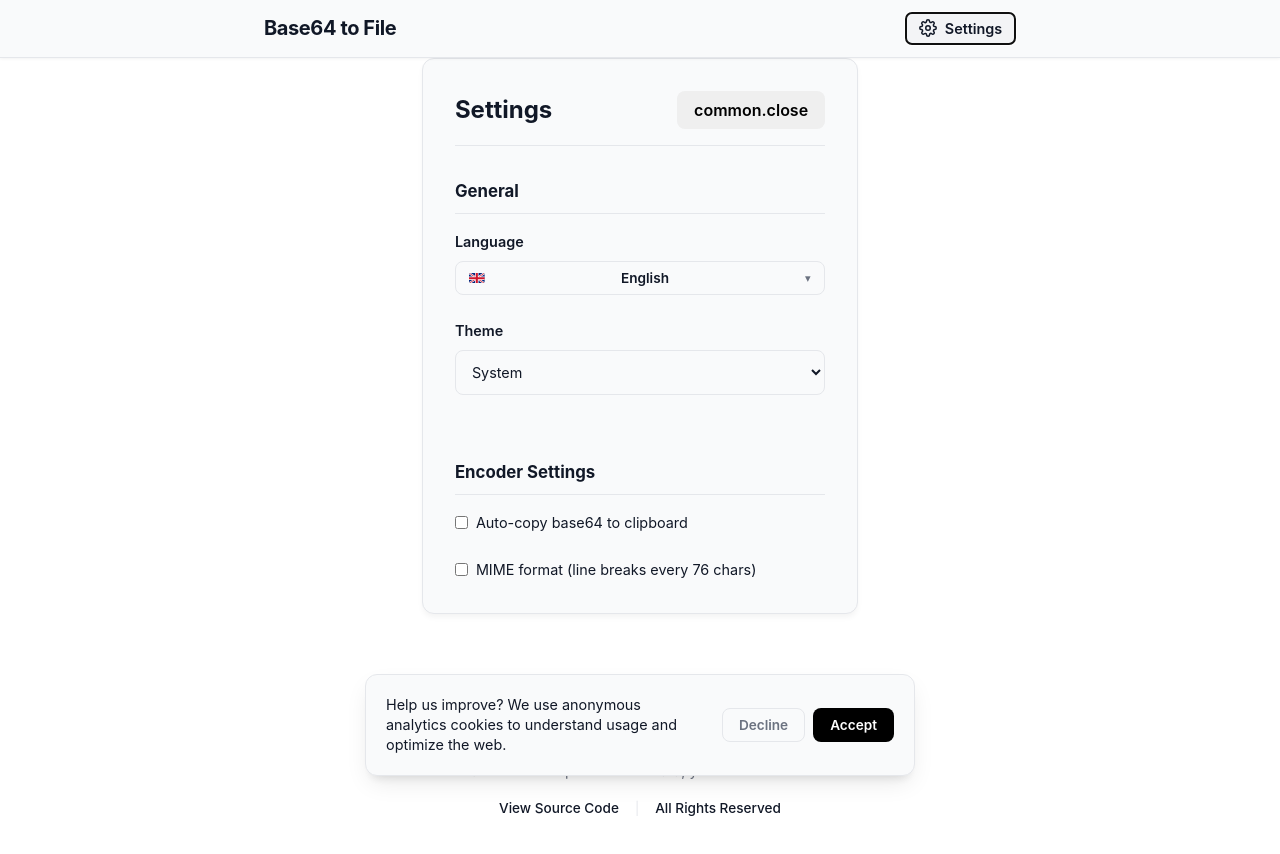
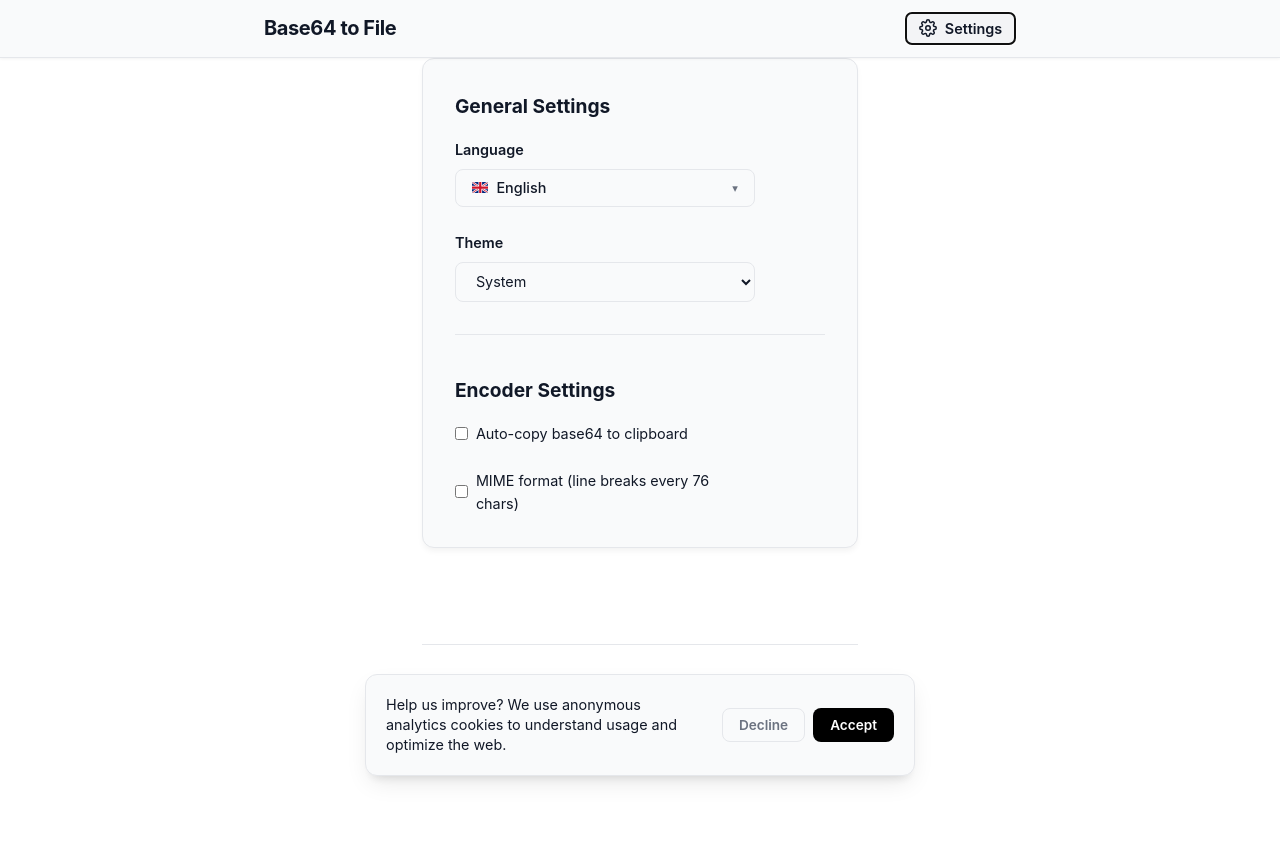
Before and after one commit to jnfire/base64-to-file, a Vue app: page / in a window 1280 px wide. Both pictures are taken after a click on the button "Settings". Shown: the top 854 px of the page. Built offline with nearby package versions, Linux system fonts and the light colour scheme.

Commit message:
fix: match settings layout exact style, add max-width to selectors, inject missing translations

```diff
--- a/src/components/LangSelector.vue
+++ b/src/components/LangSelector.vue
@@ -155,34 +155,44 @@ onUnmounted(() => {
 <style scoped>
 .lang-selector-container {
   position: relative;
-  display: inline-block;
+  width: 100%;
 }
 
 .lang-selector-trigger {
   background: var(--bg-surface);
   border: 1px solid var(--border-color);
   color: var(--text-main);
-  padding: 0.5rem 0.85rem;
+  padding: 0.6rem 1rem;
   border-radius: 8px;
   cursor: pointer;
-  font-size: 0.85rem;
-  font-weight: 600;
-  display: inline-flex;
+  font-size: 0.9rem;
+  font-family: inherit;
+  font-weight: 500;
+  display: flex;
   align-items: center;
-  gap: 0.45rem;
+  justify-content: space-between;
+  gap: 0.5rem;
   transition: all 0.2s;
   user-select: none;
+  width: 100%;
 }
 
 .lang-selector-trigger:hover {
   background: var(--bg-surface-hover);
+  border-color: var(--text-muted);
+}
+
+.lang-selector-trigger:focus-visible {
+  outline: none;
   border-color: var(--accent-color);
+  box-shadow: 0 0 0 3px var(--accent-color-alpha);
 }
 
 .dropdown-arrow {
   font-size: 0.7rem;
   color: var(--text-muted);
   transition: transform 0.2s ease;
+  margin-left: auto;
 }
 
 .arrow-open {
@@ -192,13 +202,13 @@ onUnmounted(() => {
 .lang-selector-dropdown {
   position: absolute;
   top: calc(100% + 0.35rem);
-  right: 0;
+  left: 0;
+  width: 100%;
   background-color: var(--bg-surface);
   border: 1px solid var(--border-color);
   border-radius: 8px;
   box-shadow: 0 4px 12px -2px rgba(0, 0, 0, 0.08), 0 2px 6px -1px rgba(0, 0, 0, 0.04);
   padding: 0.35rem 0;
-  min-width: 120px;
   list-style: none;
   z-index: 2000;
   margin: 0;
--- a/src/components/SettingsView.vue
+++ b/src/components/SettingsView.vue
@@ -10,9 +10,7 @@ defineProps<{
   show: boolean;
 }>();
 
-const emit = defineEmits<{
-  (e: 'close'): void;
-}>();
+// defineEmits removed
 
 const { t, locale } = useI18n();
 
@@ -41,13 +39,6 @@ const handleLanguageChange = (langCode: string) => {
 
 <template>
   <div v-if="show" class="settings-view">
-    <div class="settings-header">
-      <h2 class="settings-title">{{ t('settings.title') || 'Settings' }}</h2>
-      <button class="close-btn btn-secondary" @click="emit('close')">
-        {{ t('common.close') || 'Cerrar' }}
-      </button>
-    </div>
-
     <div class="settings-content">
       <!-- General Settings Section -->
       <section class="settings-section">
@@ -110,46 +101,27 @@ const handleLanguageChange = (langCode: string) => {
   to { opacity: 1; transform: translateY(0); }
 }
 
-.settings-header {
-  display: flex;
-  justify-content: space-between;
-  align-items: center;
-  margin-bottom: 2rem;
-  padding-bottom: 1rem;
-  border-bottom: 1px solid var(--border-color);
-}
-
-.settings-title {
-  margin: 0;
-  font-size: 1.5rem;
-  color: var(--text-main);
-}
-
-.close-btn {
-  padding: 0.5rem 1rem;
-  cursor: pointer;
-}
-
 .settings-content {
   display: flex;
   flex-direction: column;
-  gap: 2rem;
 }
 
 .settings-section {
-  margin-bottom: 2rem;
+  margin-bottom: 2.5rem;
+  padding-bottom: 2rem;
+  border-bottom: 1px solid var(--border-color);
 }
 
 .settings-section:last-child {
   margin-bottom: 0;
+  padding-bottom: 0;
+  border-bottom: none;
 }
 
 .section-title {
   margin: 0 0 1rem 0;
-  font-size: 1.05rem;
   color: var(--text-main);
-  border-bottom: 1px solid var(--border-color);
-  padding-bottom: 0.5rem;
+  font-size: 1.2rem;
 }
 
 .settings-column {
@@ -162,6 +134,7 @@ const handleLanguageChange = (langCode: string) => {
   display: flex;
   flex-direction: column;
   gap: 0.5rem;
+  max-width: 300px;
 }
 
 .setting-label {
@@ -180,23 +153,13 @@ const handleLanguageChange = (langCode: string) => {
 }
 
 .theme-select {
-  padding: 0.75rem;
+  padding: 0.6rem 1rem;
   border: 1px solid var(--border-color);
   border-radius: 8px;
   background-color: var(--bg-surface);
   color: var(--text-main);
   font-family: inherit;
   font-size: 0.9rem;
-}
-
-:deep(.lang-selector-container),
-:deep(.lang-selector-trigger) {
-  width: 100%;
-}
-:deep(.lang-selector-trigger) {
-  justify-content: space-between;
-}
-:deep(.lang-selector-dropdown) {
   width: 100%;
 }
 </style>
--- a/src/i18n/de.json
+++ b/src/i18n/de.json
@@ -57,15 +57,15 @@
     "license": "Alle Rechte Vorbehalten"
   },
   "settings": {
-    "title": "Settings",
-    "general": "General",
-    "language": "Language",
-    "theme": "Theme",
-    "themeLight": "Light",
-    "themeDark": "Dark",
+    "title": "Einstellungen",
+    "general": "Allgemein",
+    "language": "Sprache",
+    "theme": "Thema",
+    "themeLight": "Hell",
+    "themeDark": "Dunkel",
     "themeSystem": "System",
-    "encoder": "Encoder Settings",
-    "autoCopy": "Auto-copy base64 to clipboard",
-    "mimeFormat": "MIME format (line breaks every 76 chars)"
+    "encoder": "Encoder-Einstellungen",
+    "autoCopy": "Base64 automatisch kopieren",
+    "mimeFormat": "MIME-Format (Zeilenumbrüche)"
   }
 }
--- a/src/i18n/en.json
+++ b/src/i18n/en.json
@@ -58,7 +58,7 @@
   },
   "settings": {
     "title": "Settings",
-    "general": "General",
+    "general": "General Settings",
     "language": "Language",
     "theme": "Theme",
     "themeLight": "Light",
--- a/src/i18n/fr.json
+++ b/src/i18n/fr.json
@@ -57,15 +57,15 @@
     "license": "Tous Droits Réservés"
   },
   "settings": {
-    "title": "Settings",
-    "general": "General",
-    "language": "Language",
-    "theme": "Theme",
-    "themeLight": "Light",
-    "themeDark": "Dark",
-    "themeSystem": "System",
-    "encoder": "Encoder Settings",
-    "autoCopy": "Auto-copy base64 to clipboard",
-    "mimeFormat": "MIME format (line breaks every 76 chars)"
+    "title": "Paramètres",
+    "general": "Général",
+    "language": "Langue",
+    "theme": "Thème",
+    "themeLight": "Clair",
+    "themeDark": "Sombre",
+    "themeSystem": "Système",
+    "encoder": "Paramètres de l'encodeur",
+    "autoCopy": "Copie automatique base64",
+    "mimeFormat": "Format MIME (sauts de ligne)"
   }
 }
--- a/src/i18n/it.json
+++ b/src/i18n/it.json
@@ -57,15 +57,15 @@
     "license": "Tutti i Diritti Riservati"
   },
   "settings": {
-    "title": "Settings",
-    "general": "General",
-    "language": "Language",
-    "theme": "Theme",
-    "themeLight": "Light",
-    "themeDark": "Dark",
-    "themeSystem": "System",
-    "encoder": "Encoder Settings",
-    "autoCopy": "Auto-copy base64 to clipboard",
-    "mimeFormat": "MIME format (line breaks every 76 chars)"
+    "title": "Impostazioni",
+    "general": "Generale",
+    "language": "Lingua",
+    "theme": "Tema",
+    "themeLight": "Chiaro",
+    "themeDark": "Scuro",
+    "themeSystem": "Sistema",
+    "encoder": "Impostazioni codificatore",
+    "autoCopy": "Copia automatica base64",
+    "mimeFormat": "Formato MIME (interruzioni di riga)"
   }
 }
--- a/src/i18n/pt.json
+++ b/src/i18n/pt.json
@@ -57,15 +57,15 @@
     "license": "Todos os Direitos Reservados"
   },
   "settings": {
-    "title": "Settings",
-    "general": "General",
-    "language": "Language",
-    "theme": "Theme",
-    "themeLight": "Light",
-    "themeDark": "Dark",
-    "themeSystem": "System",
-    "encoder": "Encoder Settings",
-    "autoCopy": "Auto-copy base64 to clipboard",
-    "mimeFormat": "MIME format (line breaks every 76 chars)"
+    "title": "Configurações",
+    "general": "Geral",
+    "language": "Idioma",
+    "theme": "Tema",
+    "themeLight": "Claro",
+    "themeDark": "Escuro",
+    "themeSystem": "Sistema",
+    "encoder": "Configurações do Codificador",
+    "autoCopy": "Copiar base64 automaticamente",
+    "mimeFormat": "Formato MIME (quebras de linha)"
   }
 }
```
